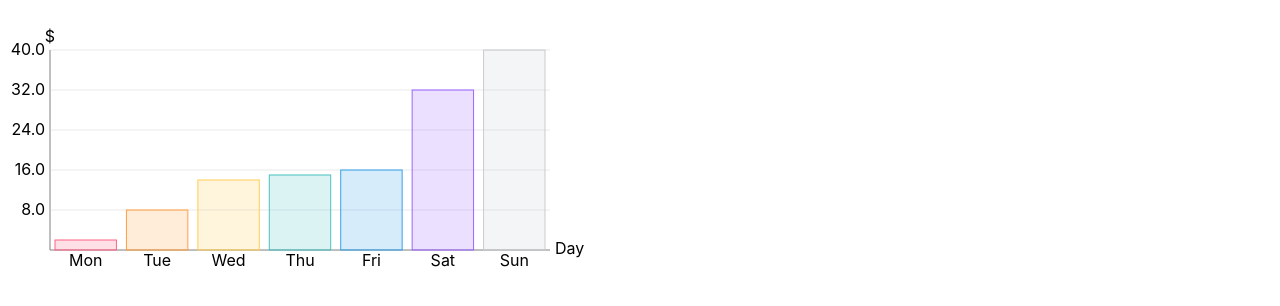
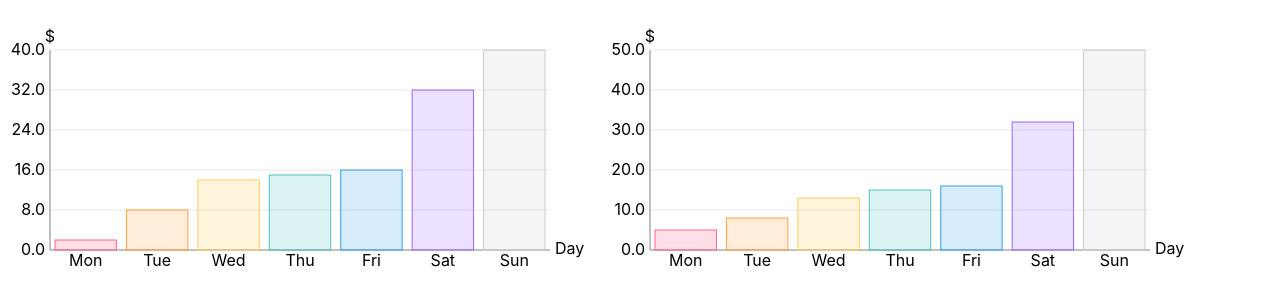
Before and after one commit to riaydh06/Custom-Chart, a React (Create React App) app: page / in a window 1280 px wide. Shown: the top 306 px of the page. Built offline with nearby package versions, Linux system fonts and the light colour scheme.

Commit message:
rearrange data

```diff
--- a/src/App.tsx
+++ b/src/App.tsx
@@ -1,9 +1,7 @@
 import "./App.css";
 import BarChart from "./graph/BarChart";
 
-const data = {
-  labels: ["Mon", "Tue", "Wed", "Thu", "Fri", "Sat", "Sun"],
-  data: [2, 8, 14, 15, 16, 32, 40],
+const configs = {
   backgroundColor: [
     "rgba(255, 99, 132, 0.2)",
     "rgba(255, 159, 64, 0.2)",
@@ -24,8 +22,19 @@ const data = {
   ],
   borderWidth: 1,
 };
+const labels1 = ["Mon", "Tue", "Wed", "Thu", "Fri", "Sat", "Sun"];
+const data1 = [2, 8, 14, 15, 16, 32, 40];
+
+const labels2 = ["Mon", "Tue", "Wed", "Thu", "Fri", "Sat", "Sun"];
+const data2 = [5, 8, 13, 15, 16, 32, 50];
+
 function App() {
-  return <BarChart configs={data} />;
+  return (
+    <>
+      <BarChart configs={configs} data={data1} labels={labels1} />
+      <BarChart configs={configs} data={data2} labels={labels2} />
+    </>
+  );
 }
 
 export default App;
--- a/src/graph/BarChart.tsx
+++ b/src/graph/BarChart.tsx
@@ -2,17 +2,17 @@ const SVG_WIDTH = 600;
 const SVG_HEIGHT = 300;
 
 interface Props {
+  labels: string[];
+  data: number[];
   configs: {
-    labels: string[];
-    data: number[];
     backgroundColor?: string[];
     borderColor?: string[];
     borderWidth?: number;
   };
 }
 
-function BarChart({ configs }: Props) {
-  const { labels, data, backgroundColor, borderColor, borderWidth } = configs;
+function BarChart({ configs, data, labels }: Props) {
+  const { backgroundColor, borderColor, borderWidth } = configs;
   const x0 = 50;
   const xAxisLength = SVG_WIDTH - x0 * 2;
 
@@ -48,10 +48,8 @@ function BarChart({ configs }: Props) {
 
       {/* Y axis */}
       <line x1={x0} y1={y0 + yAxisLength} x2={x0} y2={y0} stroke="grey" />
-      {Array.from({ length: numYTicks }).map((_, index) => {
+      {Array.from({ length: numYTicks + 1 }).map((_, index) => {
         const y = y0 + index * (yAxisLength / numYTicks);
-
-        console.log({ y0, y, yAxisLength, dataYRange });
 
         const yValue = (dataYMax - index * (dataYRange / numYTicks)).toFixed(1);
 
```
